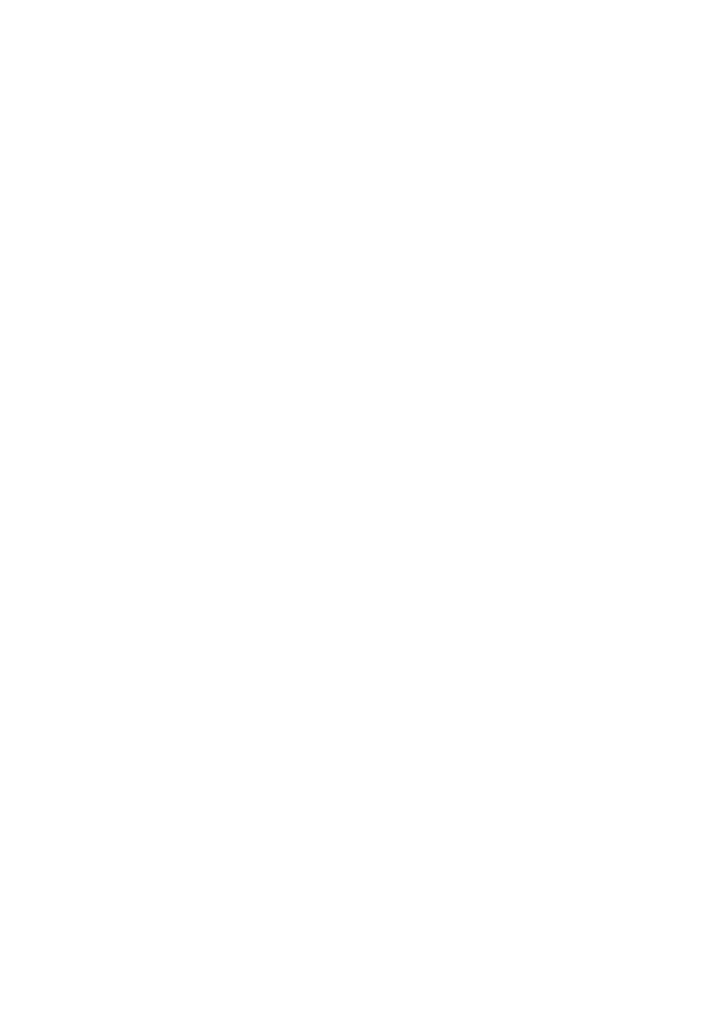
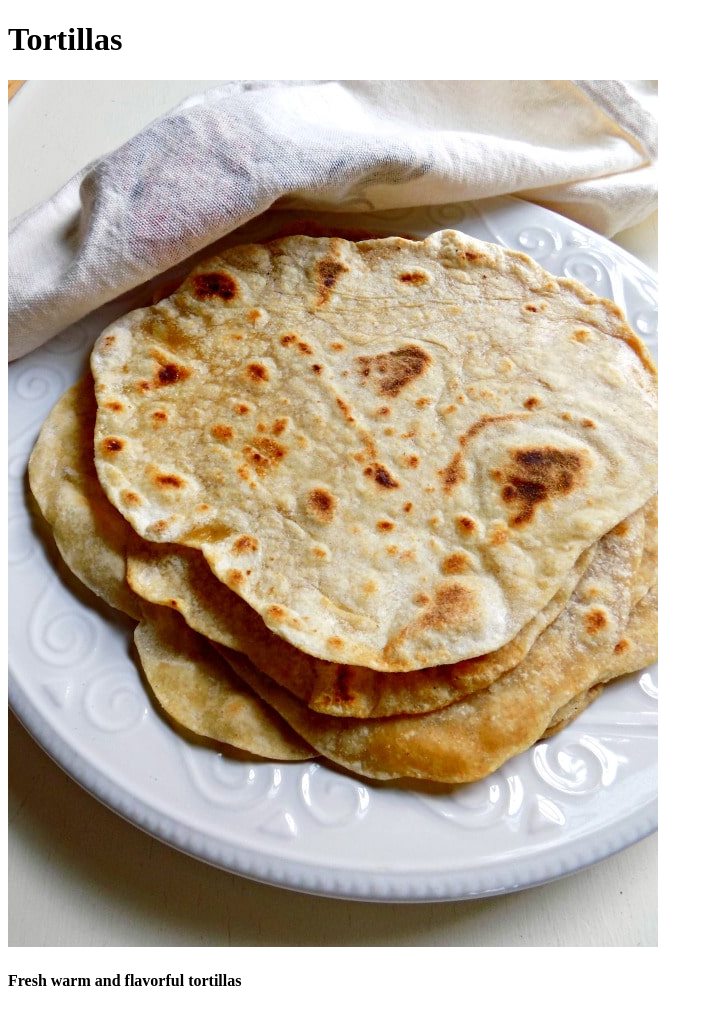
Before and after one commit to Lilly-Gullett/odin-recipes, a plain HTML site: page recipes/tortillas.html in a window 1280 px wide. Shown: the whole page, without its empty margins (0-713 px from the left). Before the commit the page ends 800 px from the top, so only its background shows below. Drawn offline with Linux system fonts and the light colour scheme.

Commit message:
Add header details to tortillas.html
This commit adds a header to tortillas.html with an image and
brief recipe description.

```diff
--- a/recipes/tortillas.html
+++ b/recipes/tortillas.html
@@ -10,7 +10,10 @@
 
     <body>
         <header>
-
+            <h1>Tortillas</h1>
+            <img src="../photos/homemade-tortillas.jpg"
+            alt="homemade tortillas">
+            <h4>Fresh warm and flavorful tortillas</h4>
         </header>
 
         <main>
```
